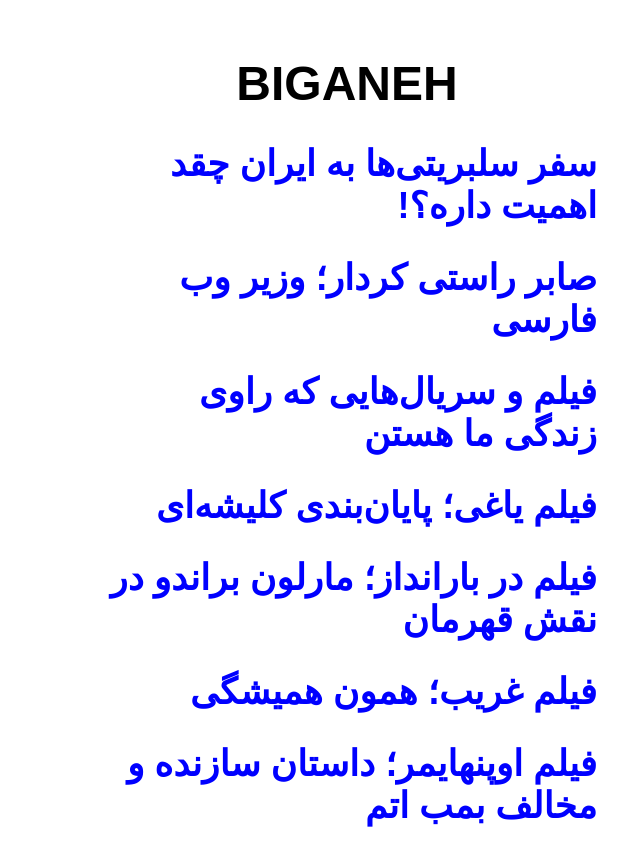
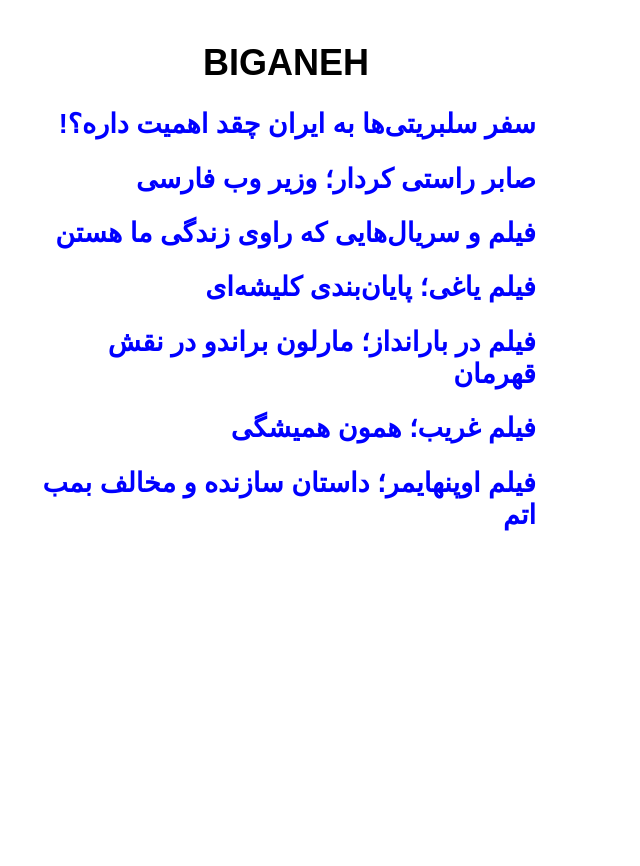
Before and after one commit to darkblog/darkblog.github.io, a Jekyll site: the page built from index.html, in a window 1280 px wide. Shown: the top 866 px of the page, without its empty margins (537-1177 px from the left). Built offline with Jekyll 4.4.1, drawn with Linux system fonts in a browser that asks for light colours.

Commit message:
Update index.html

```diff
--- a/index.html
+++ b/index.html
@@ -8,7 +8,7 @@
 <title>BIGANEH</title>
 <meta name="description" content="BIGANEH">
 <meta name="viewport" content="width=device-width">
-<style>body{font-family:sans-serif;font-size:x-large;margin:auto;padding:1em;max-width:500px}a{text-decoration:none;color:blue}h1{text-align:center}</style>
+<style>body{font-family:sans-serif;font-size:large;font-weight:bold;margin:auto;padding:1em;max-width:500px}a{text-decoration:none;color:blue}h1{text-align:center}</style>
 </head>
 <body>
 <h1>BIGANEH</h1>
```
